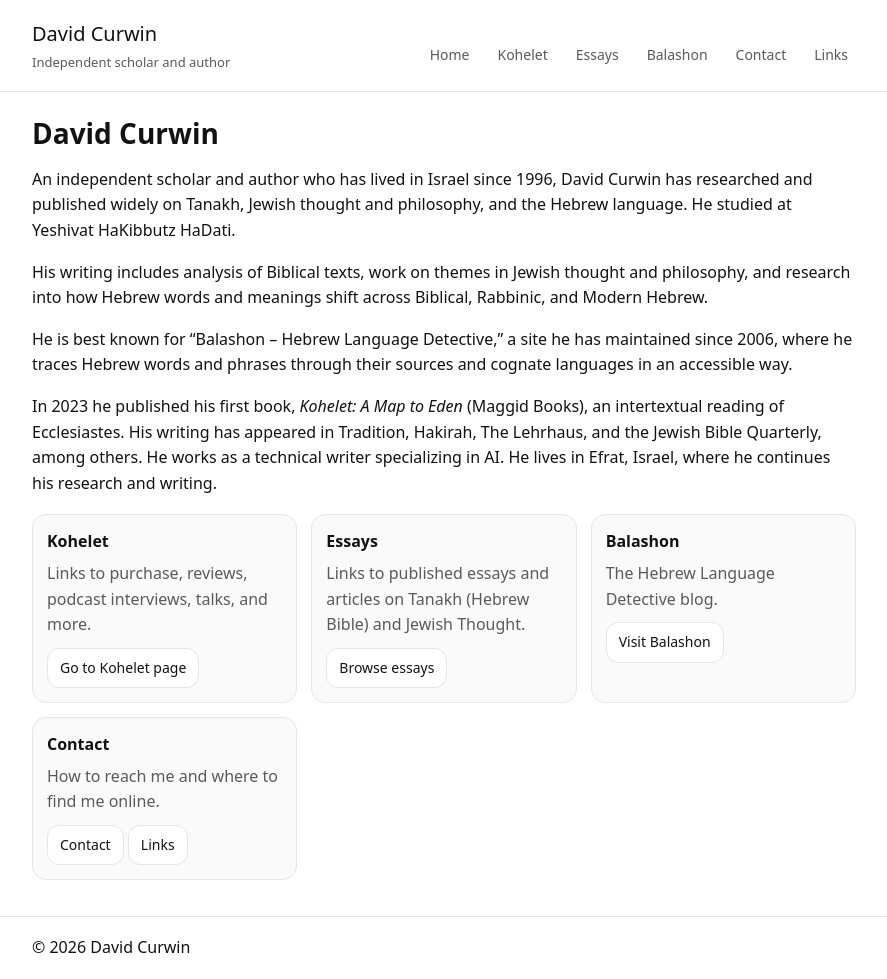
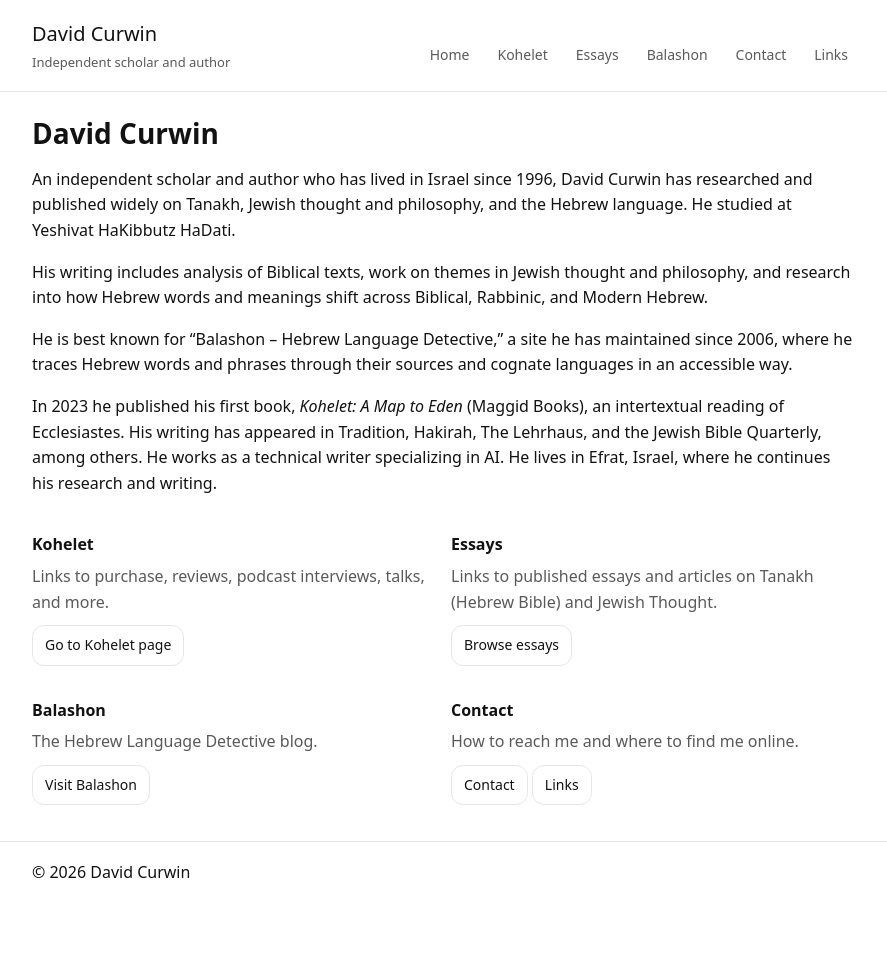
Before and after one commit to davidcurwin/davidcurwin.github.io, a Jekyll site: the page built from index.md, in a window 1280 px wide. Shown: the whole page, without its empty margins (196-1083 px from the left). Built offline with Jekyll 4.4.1, drawn with Linux system fonts in a browser that asks for light colours; after the commit the page ends 904 px from its top, so only the background shows below that.

Commit message:
Refactor card layout for responsive design

```diff
--- a/assets/css/style.css
+++ b/assets/css/style.css
@@ -30,9 +30,19 @@ a:hover{text-decoration:none;}
 .lede{font-size:16px;color:var(--text);}
 .muted{color:var(--muted);}
 
-.cards{display:grid;grid-template-columns:repeat(auto-fit,minmax(220px,1fr));gap:14px;margin:18px 0 10px;}
-.card{border:1px solid var(--border);background:var(--card);border-radius:14px;padding:14px;}
-.card h3{margin-top:0;}
+.cards{
+  display:grid;
+  grid-template-columns:1fr;
+  gap:14px;
+  margin:18px 0 10px;
+}
+
+@media (min-width: 700px){
+  .cards{
+    grid-template-columns:repeat(2, minmax(0, 1fr));
+  }
+}
+
 
 .btnrow{display:flex;flex-wrap:wrap;gap:10px;margin:10px 0 2px;}
 .btn{display:inline-block;border:1px solid var(--border);background:var(--bg);border-radius:12px;padding:8px 12px;text-decoration:none;color:var(--text);font-size:14px;}
```
